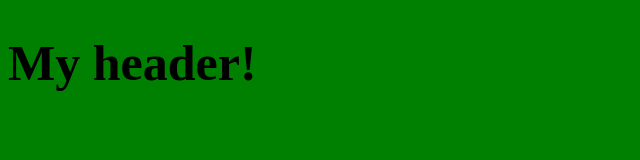
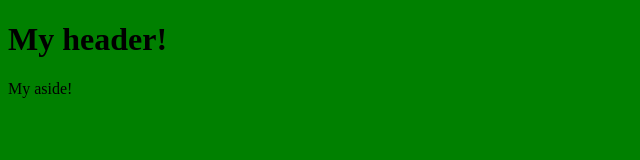
Before and after one commit to Amaliya-mel1/project-test, a plain HTML site: page index.html in a window 1280 px wide. Shown: the whole page, without its empty margins (0-640 px from the left). Drawn offline with Linux system fonts and the light colour scheme.

Commit message:
Create aside
* Create aside in index.html
* Change font-size

```diff
--- a/css/style.css
+++ b/css/style.css
@@ -1,4 +1,4 @@
 body {
-    font-size: 25px;
+    font-size: 16px;
     background-color: green;
 }
--- a/index.html
+++ b/index.html
@@ -10,5 +10,8 @@
     <header>
         <h1>My header!</h1>
     </header>
+    <aside>
+        My aside!
+    </aside>
 </body>
 </html>
```
